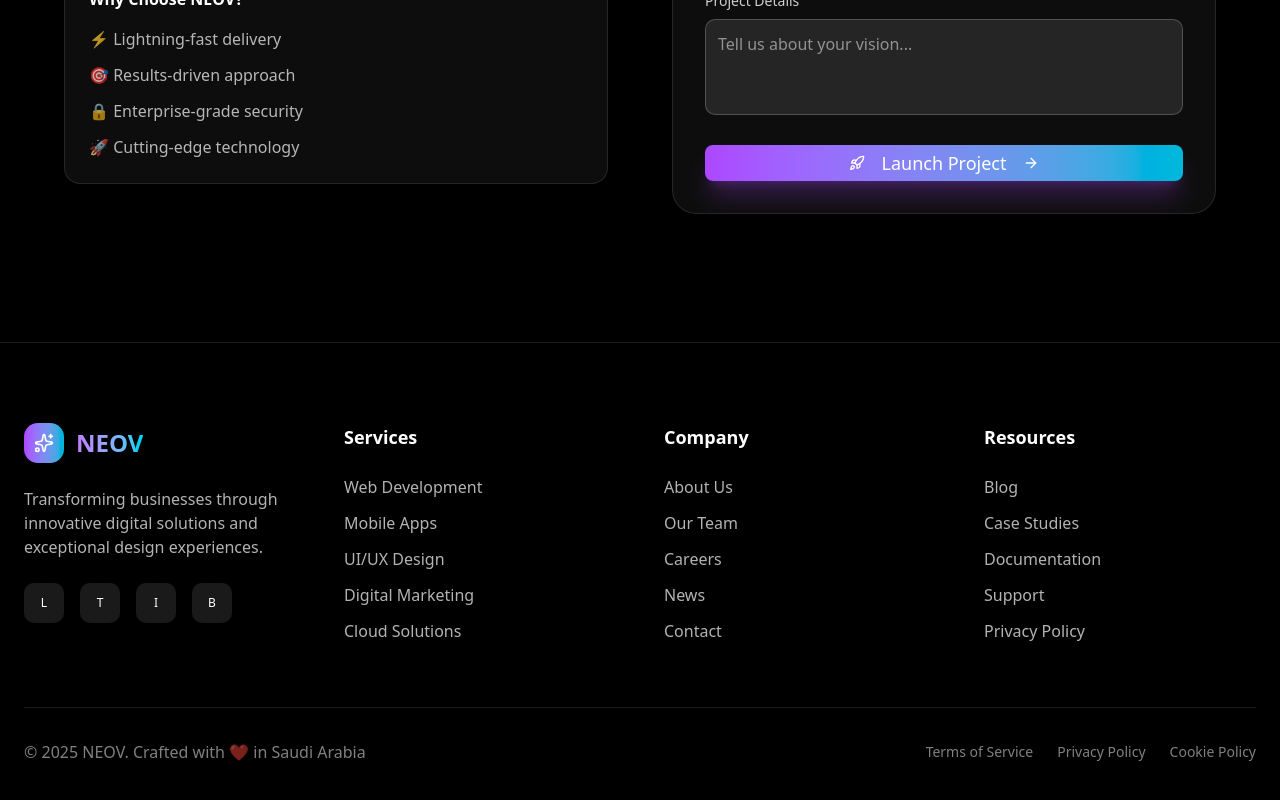
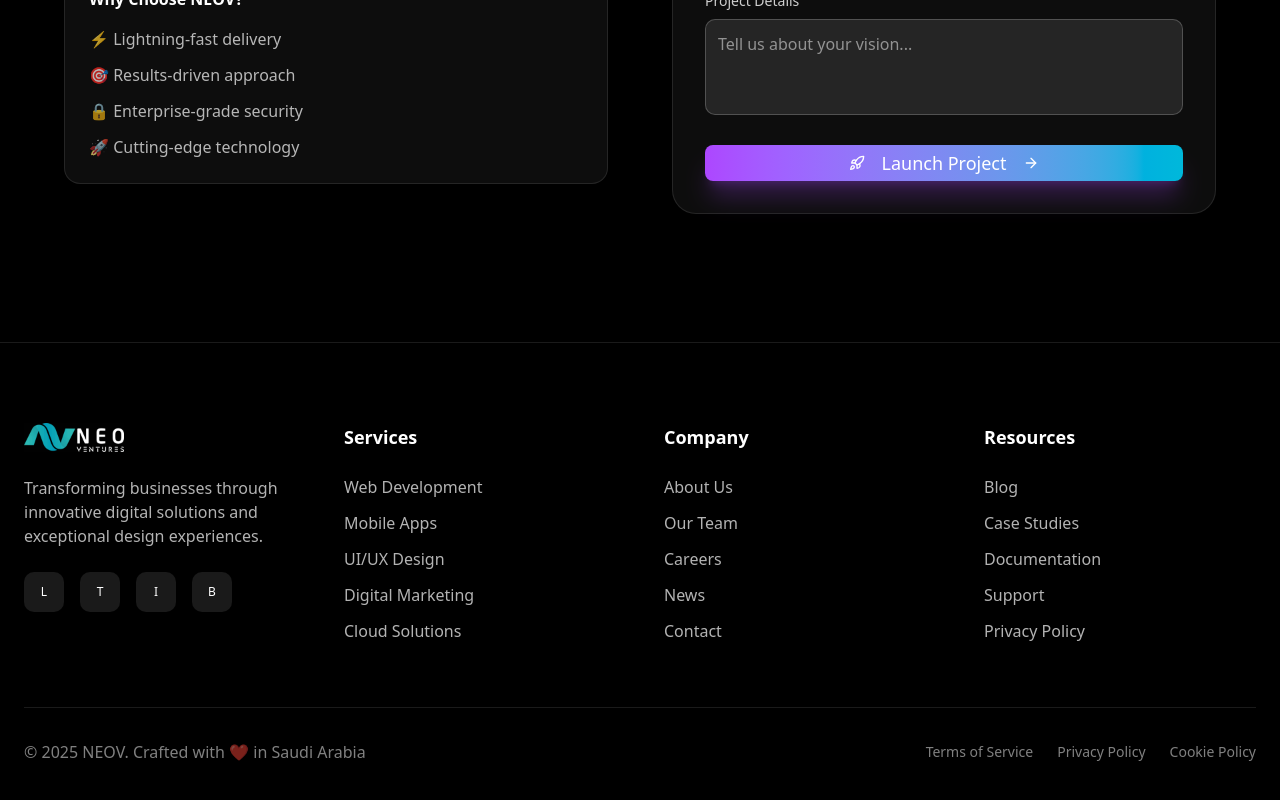
Before and after one commit to hamzaa-Bouyahyaa/NEOV_LANDING, a Next.js app: page / in a window 1280 px wide. Shown: the part 5822-6622 px from the top of the page. Built offline with nearby package versions, Linux system fonts and the light colour scheme.

Commit message:
change the logo in the footer

```diff
--- a/app/components/Footer/Footer.tsx
+++ b/app/components/Footer/Footer.tsx
@@ -1,6 +1,7 @@
-import { Sparkles } from "lucide-react";
 import Link from "next/link";
 import React from "react";
+import neovLogo from "@/app/assets/neov logo.png";
+import Image from "next/image";
 
 const Footer = () => {
   return (
@@ -9,12 +10,7 @@ const Footer = () => {
         <div className="grid md:grid-cols-2 lg:grid-cols-4 gap-12 mb-16">
           <div className="space-y-6">
             <div className="flex items-center space-x-3">
-              <div className="w-10 h-10 bg-gradient-to-r from-purple-500 to-cyan-500 rounded-xl flex items-center justify-center">
-                <Sparkles className="h-5 w-5 text-white" />
-              </div>
-              <span className="text-2xl font-bold bg-gradient-to-r from-purple-400 to-cyan-400 bg-clip-text text-transparent">
-                NEOV
-              </span>
+              <Image src={neovLogo} alt="neov-logo" width={100} height={100} />
             </div>
             <p className="text-white/70">
               Transforming businesses through innovative digital solutions and
```
